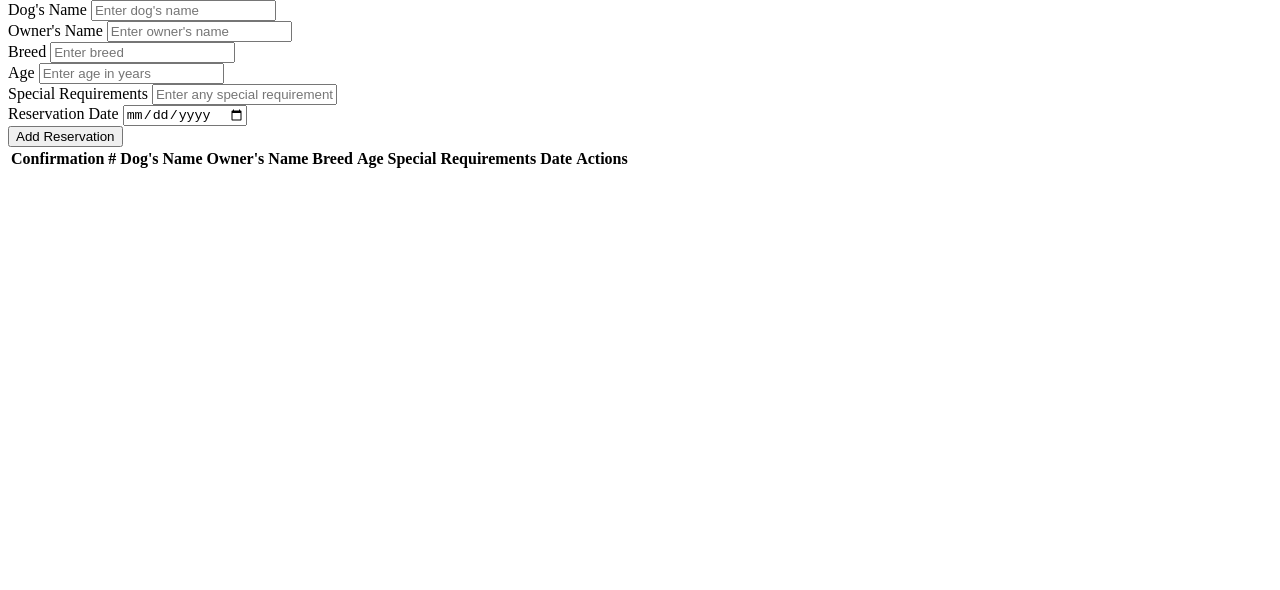
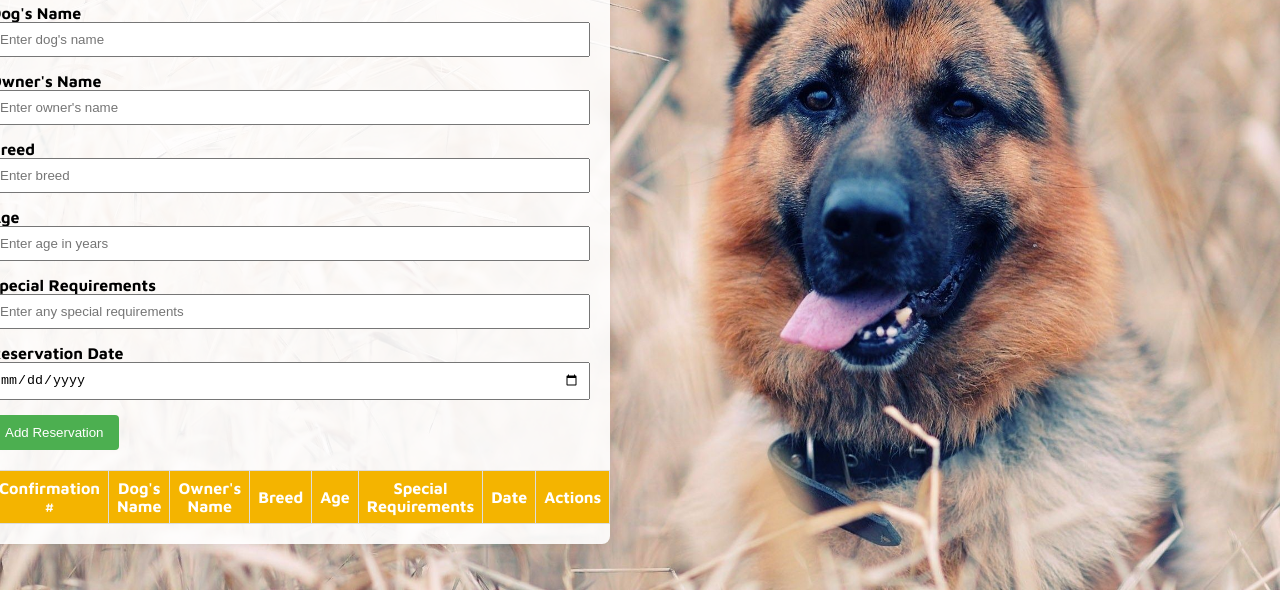
Before and after one commit to Connor3008/DogReservationSystem, a website: page index.html in a window 1280 px wide. Shown: the part 210-800 px from the top of the page. Drawn offline with Linux system fonts and the light colour scheme; the site is published under a folder, as on GitHub Pages, so addresses that start at the root find nothing.

Commit message:
updated relative path reference

```diff
--- a/index.html
+++ b/index.html
@@ -4,7 +4,7 @@
   <meta charset="UTF-8">
   <meta name="viewport" content="width=device-width, initial-scale=1.0">
   <title>Dog Kennel Reservation System</title>
-  <link rel="stylesheet" href="/reservation/reservation.css">
+  <link rel="stylesheet" href="reservation/reservation.css">
   <script src="https://kit.fontawesome.com/45d9167e6e.js" crossorigin="anonymous"></script>
 </head>
 <body>
```
